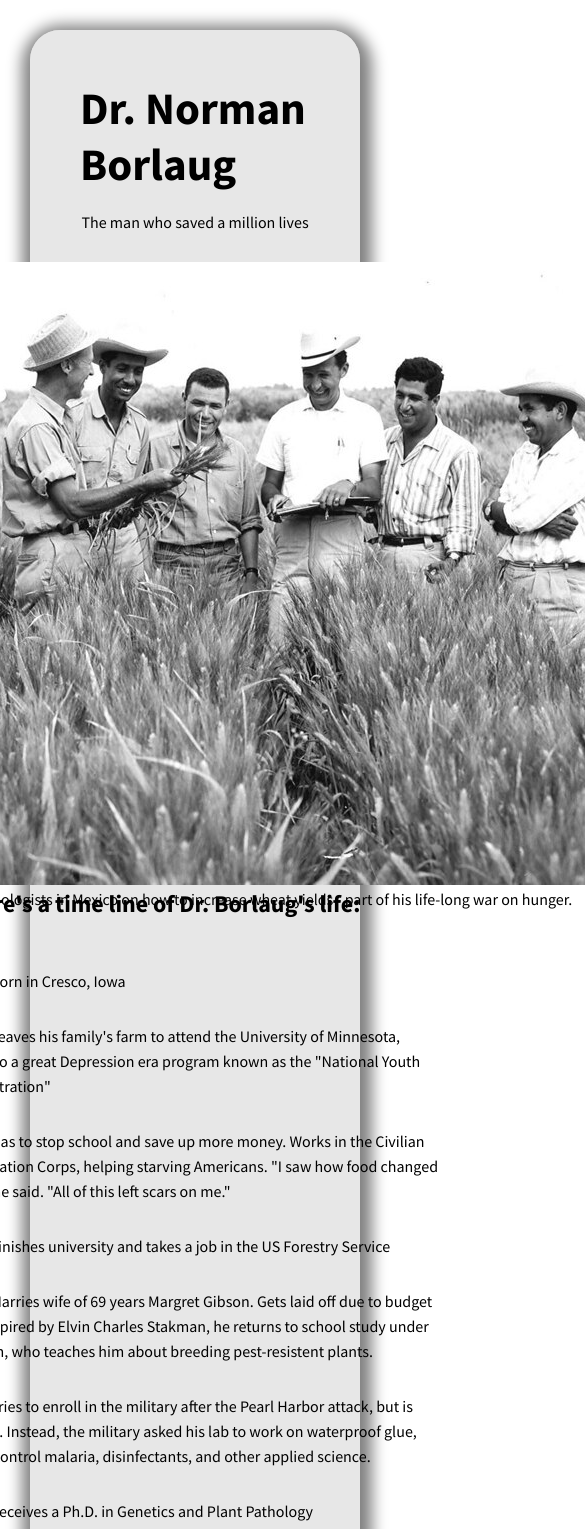
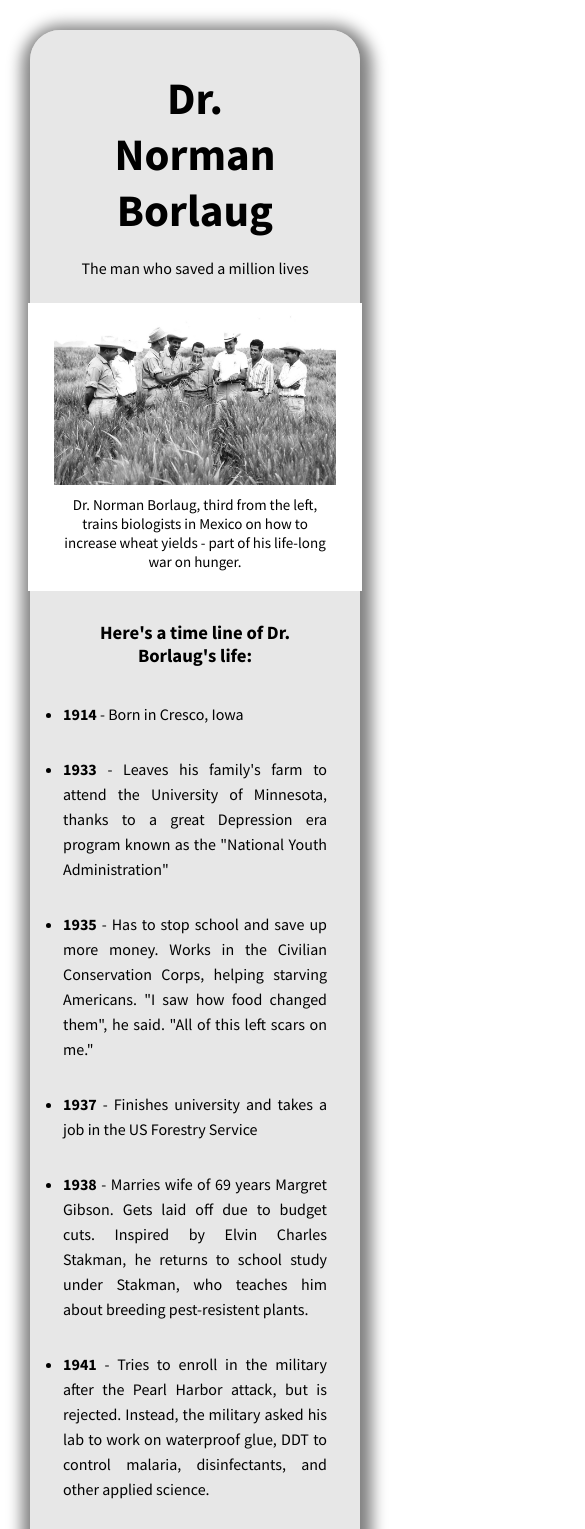
Before and after one commit to rahdirs11/freeCodeCamp_TributePage, a plain HTML site: page index.html in a window 390 px wide. Shown: the top 1529 px of the page, 585 px wide, since content can reach past the window. Drawn offline with Linux system fonts and the light colour scheme.

Commit message:
Made the page responsive - added keyframes and media

```diff
--- a/index.html
+++ b/index.html
@@ -5,7 +5,7 @@
     <meta http-equiv="X-UA-Compatible" content="IE=edge">
     <meta name="viewport" content="width=device-width, initial-scale=1.0">
     <link rel="stylesheet" href="styles.css">
-    <title>Document</title>
+    <title>The Tribute Page</title>
 </head>
 <body>
     <main id="main">
@@ -28,7 +28,7 @@
         </section>
 
         <section id="tribute-info">
-            <h2>Here's a time line of Dr. Borlaug's life:</h2>
+            <h3>Here's a time line of Dr. Borlaug's life:</h3>
             <ul>
                 <li>
                     <div><span class="year">1914</span> - Born in Cresco, Iowa</div>
@@ -86,7 +86,7 @@
         <blockquote>"Borlaug's life and achievement are testimony to the far-reaching
             contribution that one man's towering intellect, persistence and
             scientific vision can make to human peace and progress."<br><br>
-            <cite>-- Former Indian Prime Minister Manmohan Singh</cite>
+            <cite>---- Former Indian Prime Minister Manmohan Singh</cite>
         </blockquote>
 
         <footer>
--- a/styles.css
+++ b/styles.css
@@ -2,6 +2,8 @@
 
 :root {
     --tribute-info-content-width: 500px;
+    --tribute-info-content-width-small: 250px;
+    --tribute-info-content-width-extra-small: 150px;
 }
 
 
@@ -37,35 +39,64 @@ main#main {
     font-size: 45px;
 }
 
+
 #img-div {
+    padding: 10px;
     margin: 15px 0px;
     width: 98%;
     height: 70vh;
     display: flex;
-    flex-direction: row;
+    flex-direction: column;
     background-color: white;
     justify-content: center;
+    align-items: center;
 }
 
-#img figcaption {
-    font-size: 10px;
+
+#img-div figure {
+    display: flex;
+    flex-direction: column;
+    justify-content: center;
+    align-items: center;
+}
+
+#img-div figcaption {
+    font-size: 15px;
+    text-align: center;
+    padding: 10px;
 }
 
 #tribute-info {
-    display: flex;
-    flex-direction: column;
-    justify-content: space-evenly;
+    width: 26%;
 }
 
-#tribute-info > h2 {
+#tribute-info > h3 {
     padding: 20px;
+    margin: 10px;
 }
 
 #tribute-info div {
     margin-top: 30px;
-    width: var(--tribute-info-content-width);
     line-height: 25px;
+}
 
+
+#tribute-info li:hover {
+    animation-name: scale-up;
+    animation-duration: 2s;
+    animation-fill-mode: forwards;
+
+}
+
+@keyframes scale-up {
+    100% {
+        transform: scale(1.25);
+        list-style-type: none;
+        background-color: rgba(200, 200, 200, 1);
+        border-radius: 20px;
+        padding: 0px 20px;
+        text-align: justify;
+    }
 }
 
 blockquote {
@@ -73,7 +104,6 @@ blockquote {
     padding: 35px 50px 20px 50px;
     font-style: italic;
     font-weight: 400;
-    /* font-size: 20px; */
     letter-spacing: 2px;
 }
 
@@ -93,3 +123,71 @@ blockquote {
 .year {
     font-weight: bold;
 }
+
+@media (max-width: 1100px) {
+    #img-div {
+        height: 75%;
+        width: 95%;
+    }
+
+    #img-div img {
+        width: 90%;
+    }
+
+    #img-div figcaption {
+        width: 85%;
+    }
+
+    #tribute-info {
+        width: 80%;
+    }
+
+    #tribute-info > h3 {
+        text-align: center;
+        padding: 5px;
+    }
+
+    #tribute-info div {
+        text-align: justify;
+    }
+
+    @keyframes scale-up {
+        100% {
+            transform: scale(1.1);
+            b
+        }
+    }
+
+    #title {
+        width: 70%;
+        padding: 20px;
+        padding-bottom: 10px;
+        text-align: center;
+    }
+
+    blockquote {
+        width: 80%;
+        padding: 20px 35px 15px 35px;
+        letter-spacing: 0px;
+    }
+
+    footer {
+        width: 70%;
+        text-align: center;
+        font-size: 15px;
+    }
+}
+
+@media (min-width: 1350px) {
+    #tribute-info {
+        width: 35%;
+    }
+
+    #title {
+        text-align: center;
+    }
+
+    #tribute-info h3 {
+        text-align: center;
+    }
+}
```
